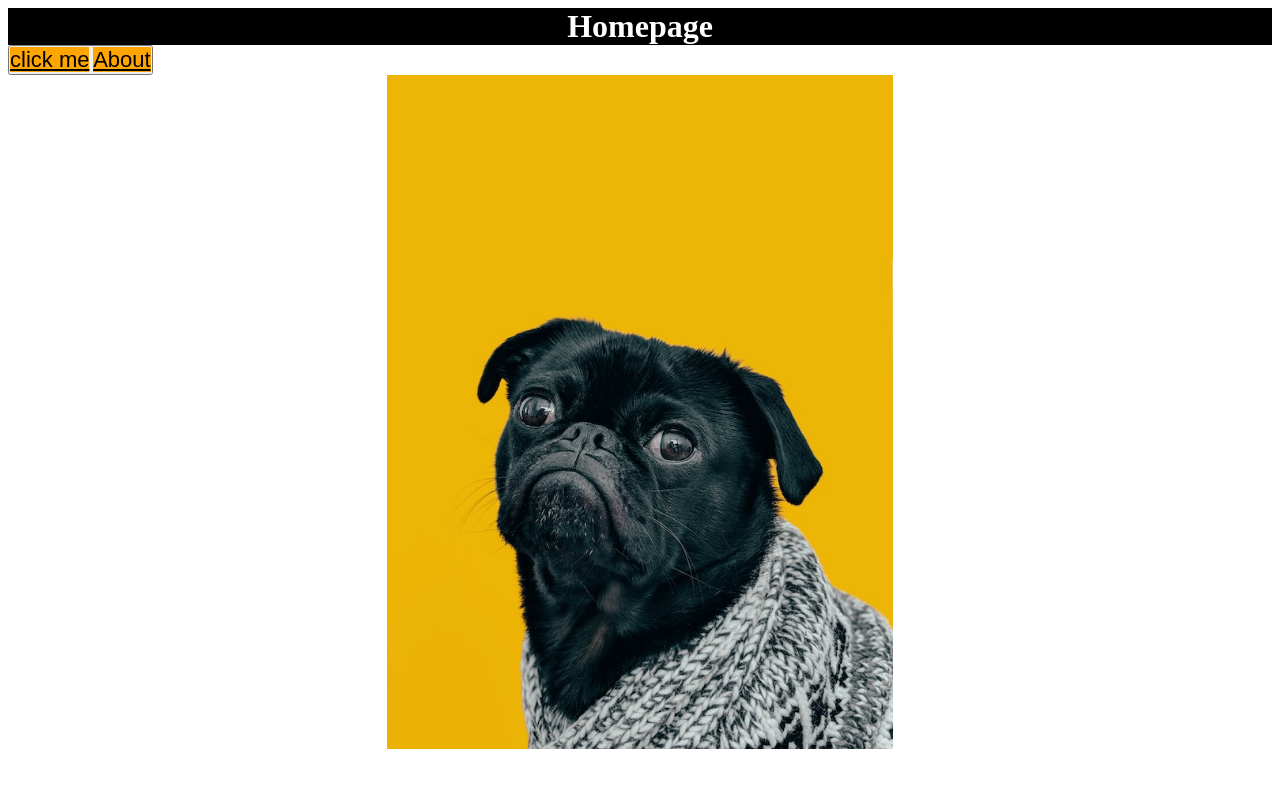
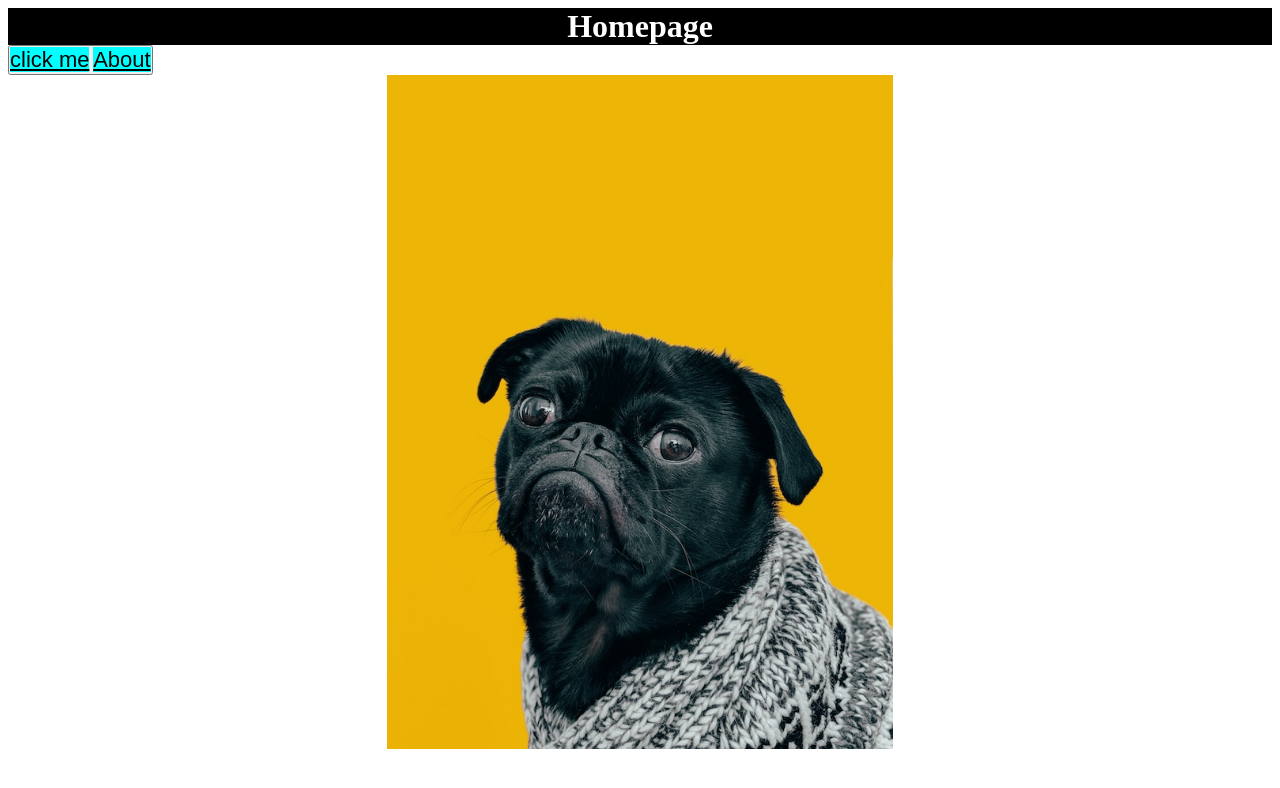
Before and after one commit to AntonyShaps/git-test, a plain HTML site: page html-boilerplate/index.html in a window 1280 px wide. Drawn offline with Linux system fonts and the light colour scheme.

Commit message:
Change color to aqua, try DevTools

```diff
--- a/html-boilerplate/index.html
+++ b/html-boilerplate/index.html
@@ -6,7 +6,7 @@
         <link rel = "stylesheet" href = "./styles.css" />
         <style>
             a{
-                background-color: orange;
+                background-color: aqua;
                 color: black;
                 font-size: 22px;
 
```
